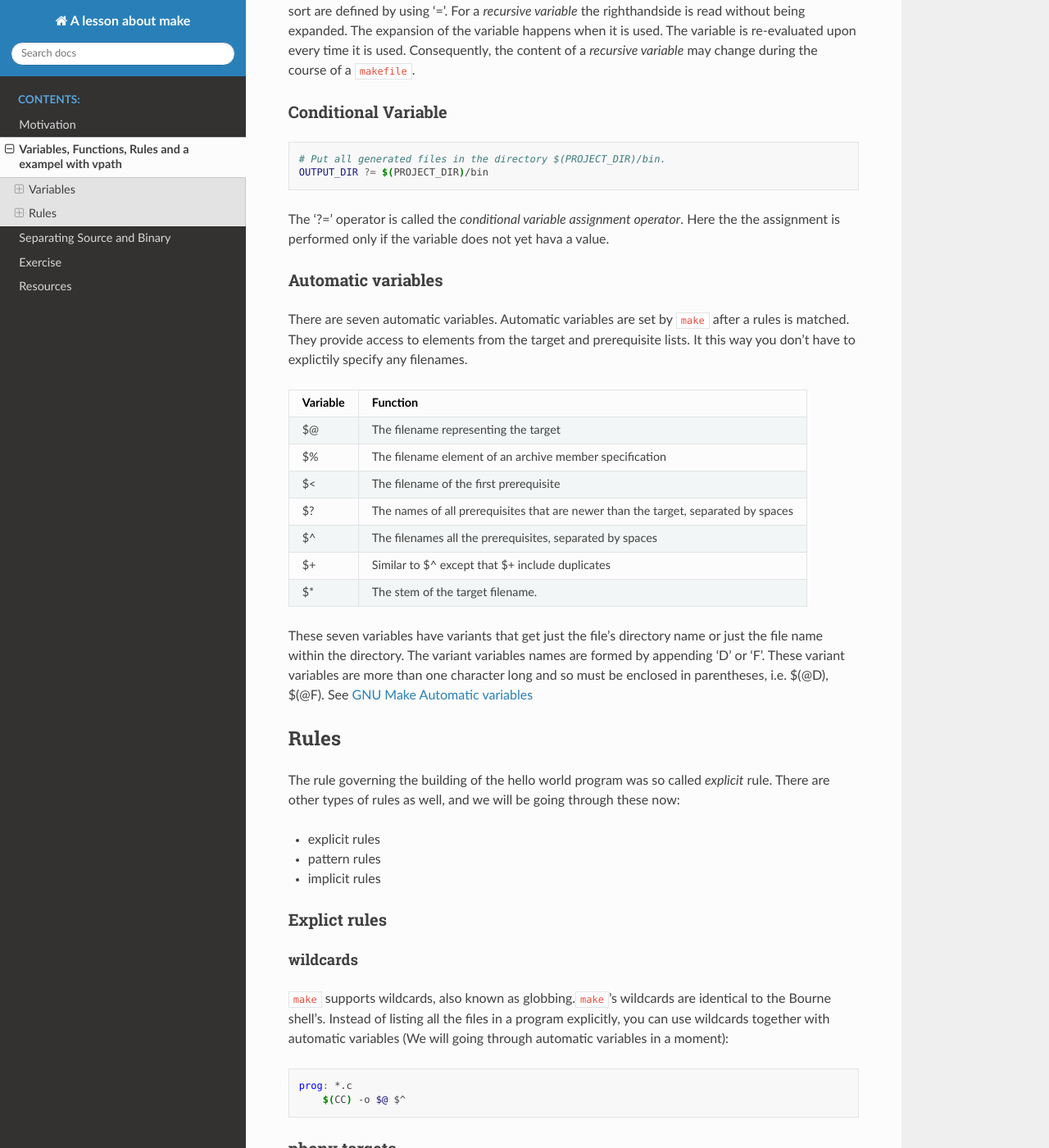
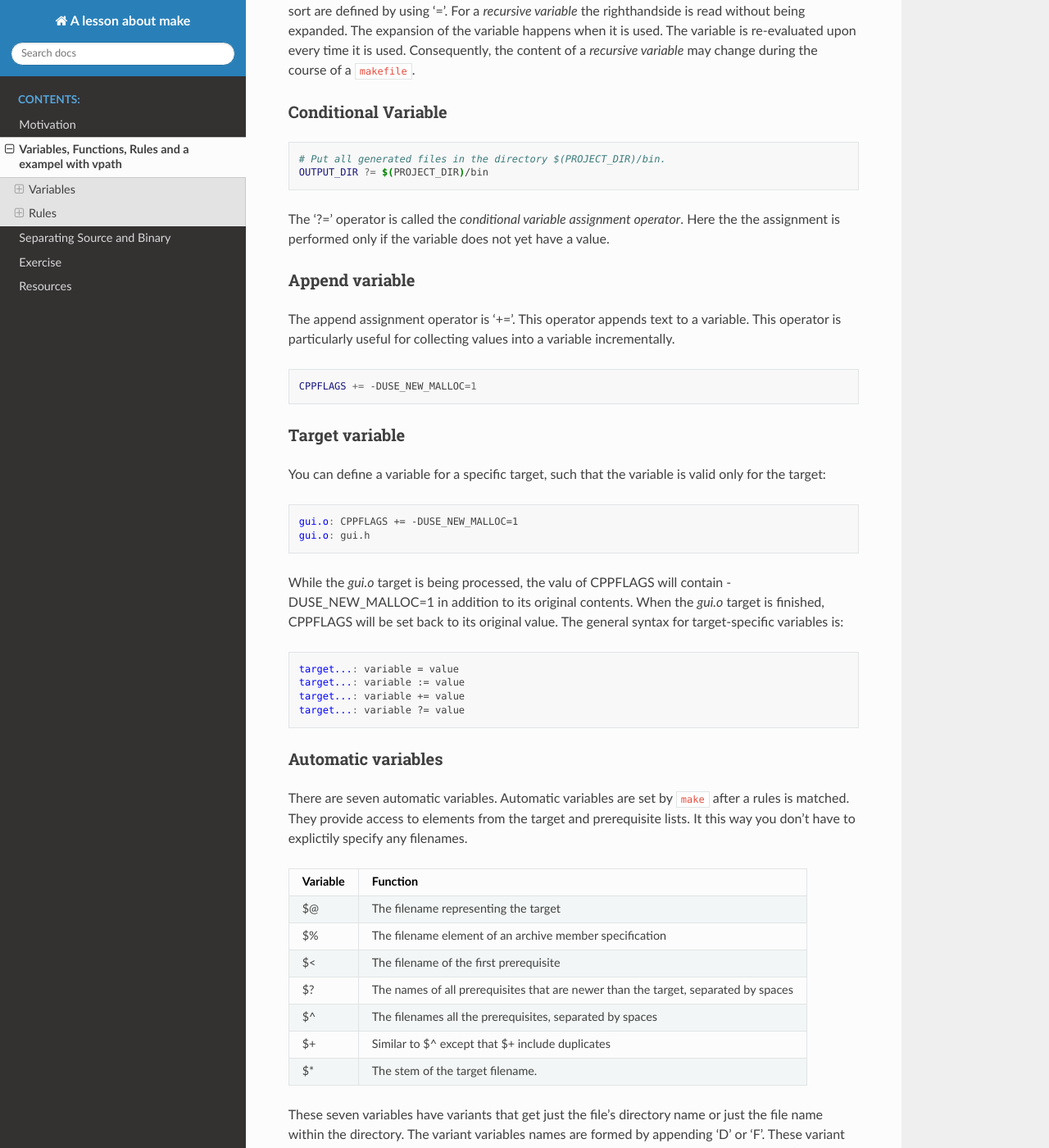
Before and after one commit to coderefinery/make-lesson, a Sphinx documentation site: the page built from doc/rules.md, in a window 1280 px wide and 1400 px high, scrolled down 1062 px. Shown: the whole window at 82% size. Built offline with Sphinx 7.4.7 and the Read the Docs theme 2.0.0, drawn with Linux system fonts in a browser that asks for light colours; some of the changed text lies outside the part shown.

Commit message:
Descripe append and target variable.

````diff
--- a/doc/rules.md
+++ b/doc/rules.md
@@ -42,7 +42,30 @@ the course of a `makefile`.
 OUTPUT_DIR ?= $(PROJECT_DIR)/bin
 ```
 The '?=' operator is called the *conditional variable assignment operator*. Here the the assignment is
-performed only if the variable does not yet hava a value.
+performed only if the variable does not yet have a value.
+
+### Append variable
+The append assignment operator is '+='. This operator appends text to a variable. This operator is
+particularly useful for collecting values into a variable incrementally.
+```makefile
+CPPFLAGS += -DUSE_NEW_MALLOC=1
+```
+
+### Target variable
+You can define a variable for a specific target, such that the variable is valid only for the target:
+```makefile
+gui.o: CPPFLAGS += -DUSE_NEW_MALLOC=1
+gui.o: gui.h
+```
+While the *gui.o* target is being processed, the valu of CPPFLAGS will contain -DUSE_NEW_MALLOC=1 in
+addition to its original contents. When the *gui.o* target is finished, CPPFLAGS will be set back to
+its original value. The general syntax for target-specific variables is:
+```makefile
+target...: variable = value
+target...: variable := value
+target...: variable += value
+target...: variable ?= value
+```
 
 ### Automatic variables
 There are seven automatic variables. Automatic variables are set by `make` after a rules is matched.
````
Also changed, not shown: other parts of doc/rules.md (+2 -7 lines).
